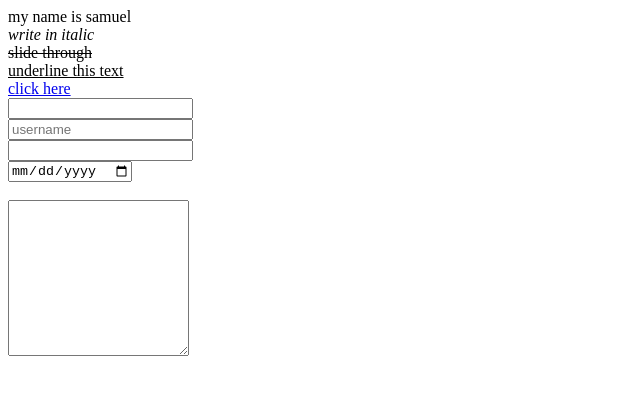
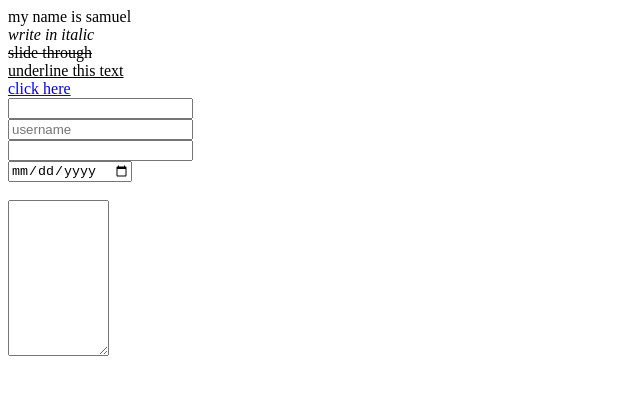
Before and after one commit to sammieush/myrepository, a plain HTML site: page index.html in a window 1280 px wide. Shown: the whole page, without its empty margins (0-640 px from the left). Drawn offline with Linux system fonts and the light colour scheme.

Commit message:
index.html

```diff
--- a/index.html
+++ b/index.html
@@ -25,7 +25,7 @@
 <input type="date">
 <br>
 <br>
-<textarea rows="10"></textarea>
+<textarea rows="10" cols="10"></textarea>
 	</body>
 
 
```
